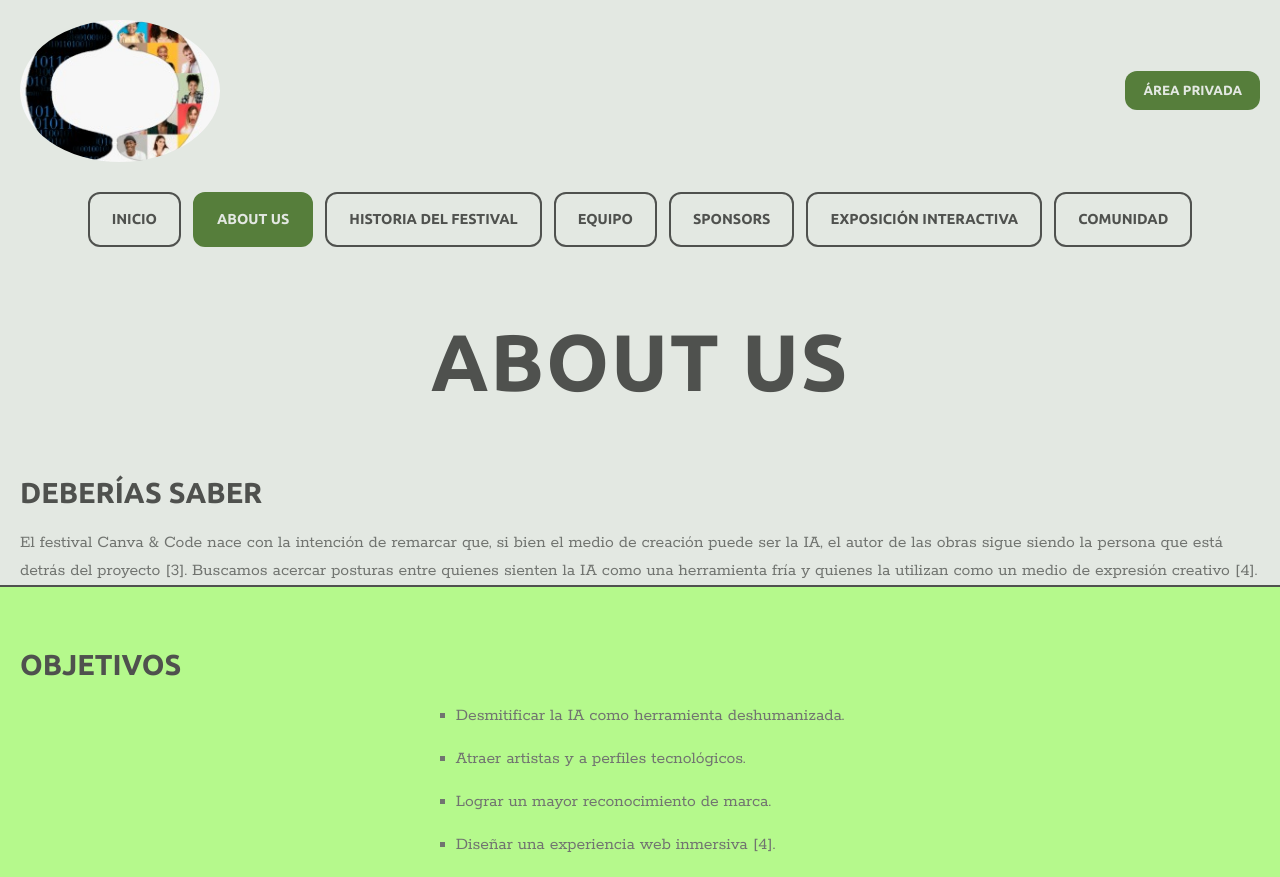
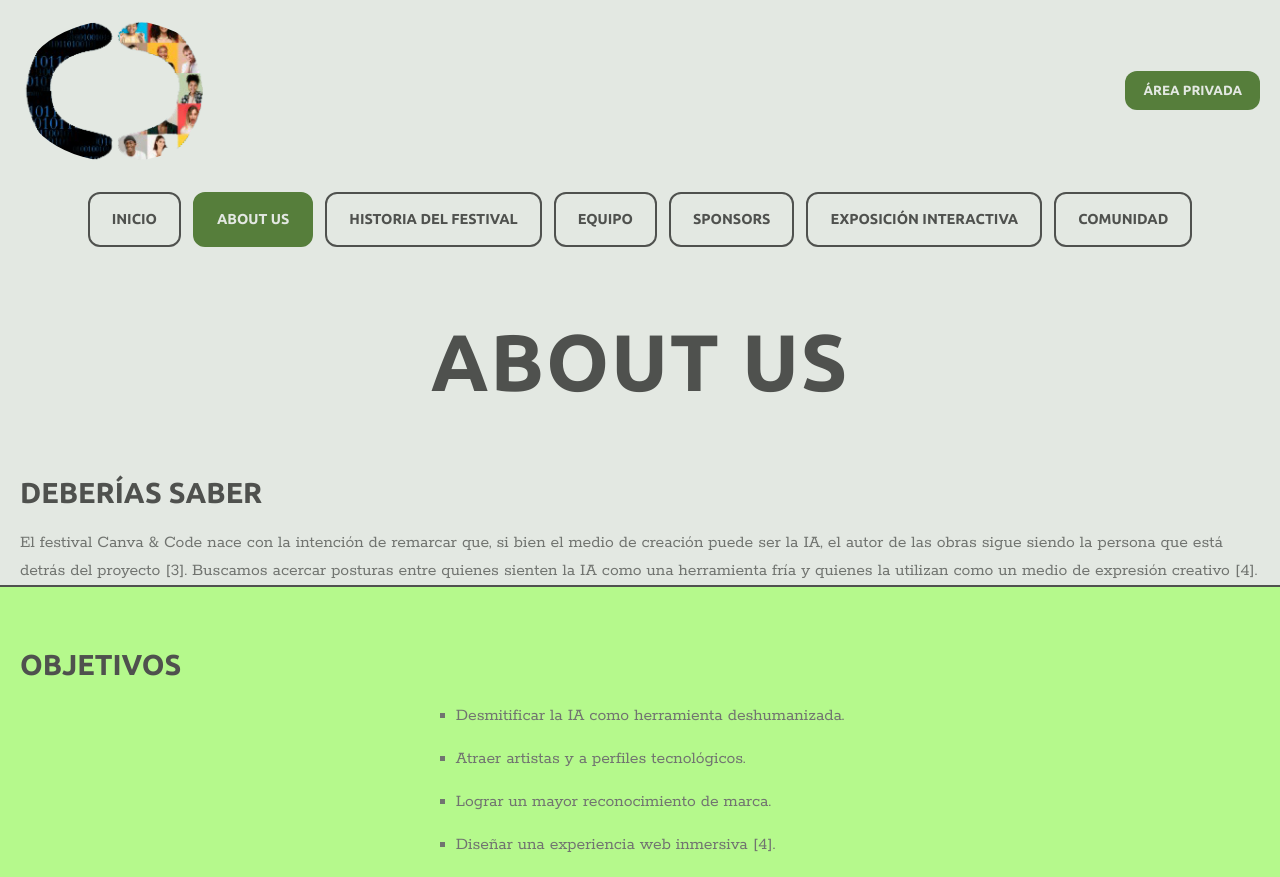
Before and after one commit to gmoratallaferrer/proyecto-1, a plain HTML site: page about.html in a window 1280 px wide. Shown: the top 877 px of the page. Drawn offline with Linux system fonts and the light colour scheme.

Commit message:
Add files via upload

```diff
--- a/about.html
+++ b/about.html
@@ -14,7 +14,7 @@
     <header class="header">
         <div class="container">
             <div class="top-bar">
-                <img src="images/logotipo.jpeg" alt="Logo Canva & Code" class="logo-circular">
+                <img src="images/logotipo.png" alt="Logo Canva & Code" class="logo-circular">
                 <button class="btn-private">ÁREA PRIVADA</button>
             </div>
 
```
Also changed, not shown: index.html (+1 -1 lines).
